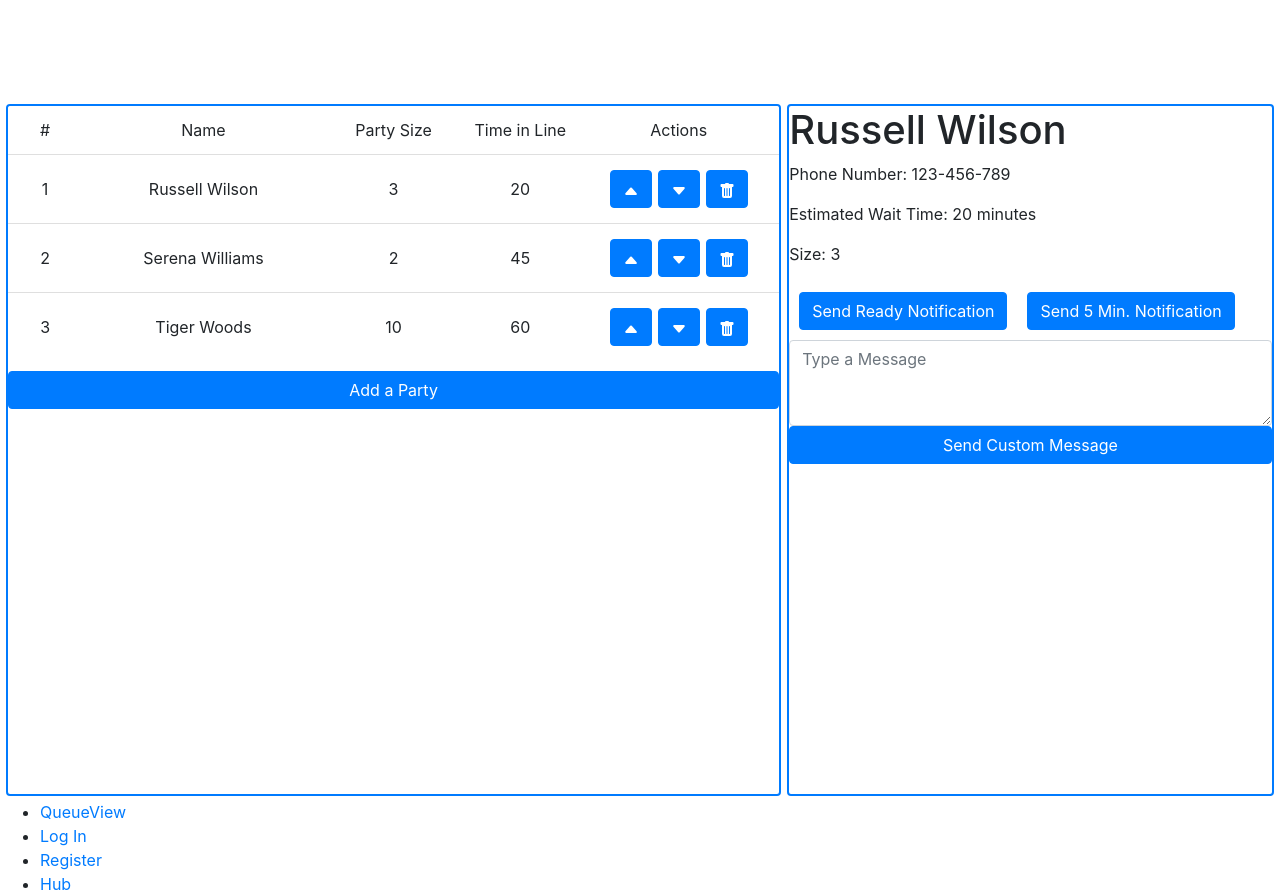
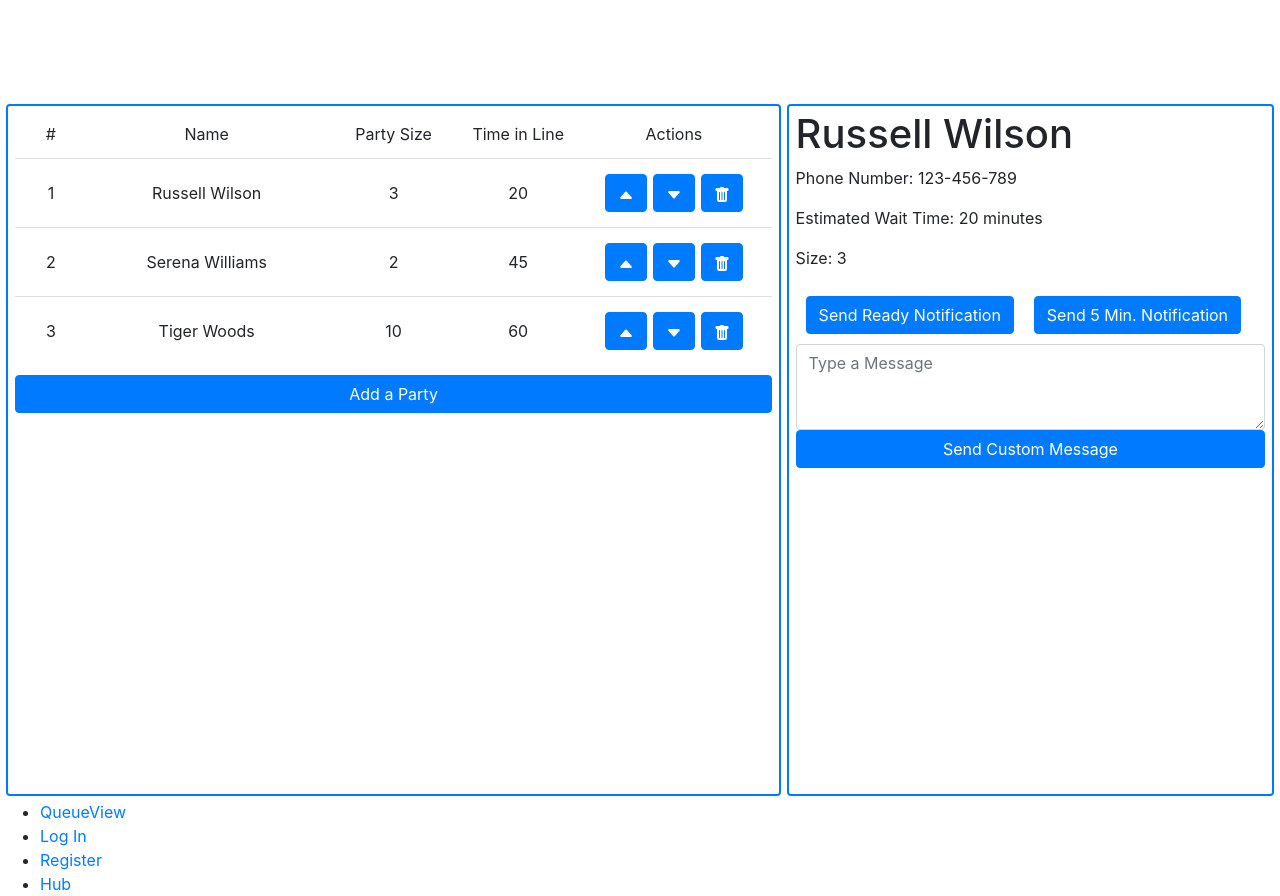
Before and after one commit to radius-queue/web, a React (Create React App) app: page /post-log-in/queue-view in a window 1280 px wide. Built offline with nearby package versions, Linux system fonts and the light colour scheme.

Commit message:
More hub styling.

```diff
--- a/src/post-log-in/queue-view.css
+++ b/src/post-log-in/queue-view.css
@@ -16,6 +16,7 @@
   left: 0.5vw;
   width: 60.5vw;
   overflow: scroll;
+  padding: 0.5vh 0.5vw 0.5vh 0.5vw;
 }
 
 #queue {
@@ -31,6 +32,7 @@
   right: 0.5vw;
   width: 38vw;
   overflow: scroll;
+  padding: 0.5vh 0.5vw 0.5vh 0.5vw;
 }
 
 .list-group-item .row {
```
